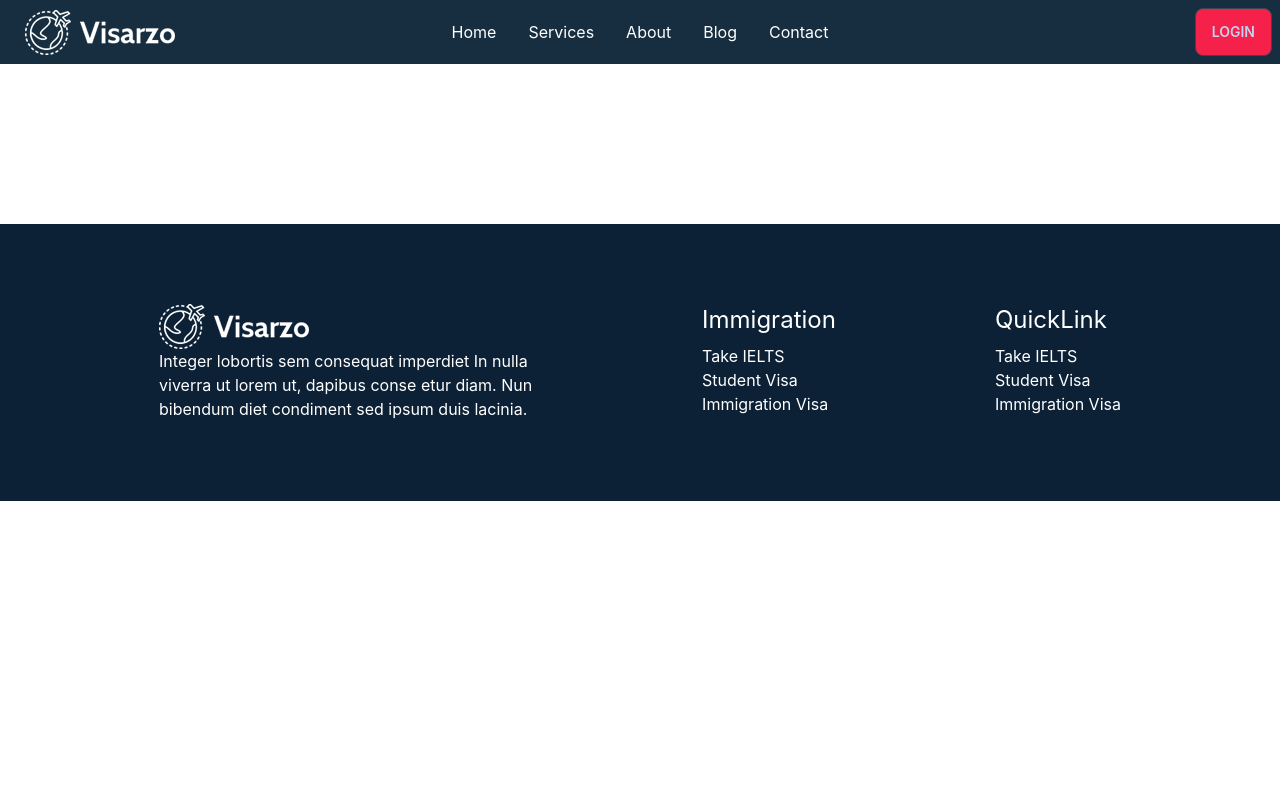
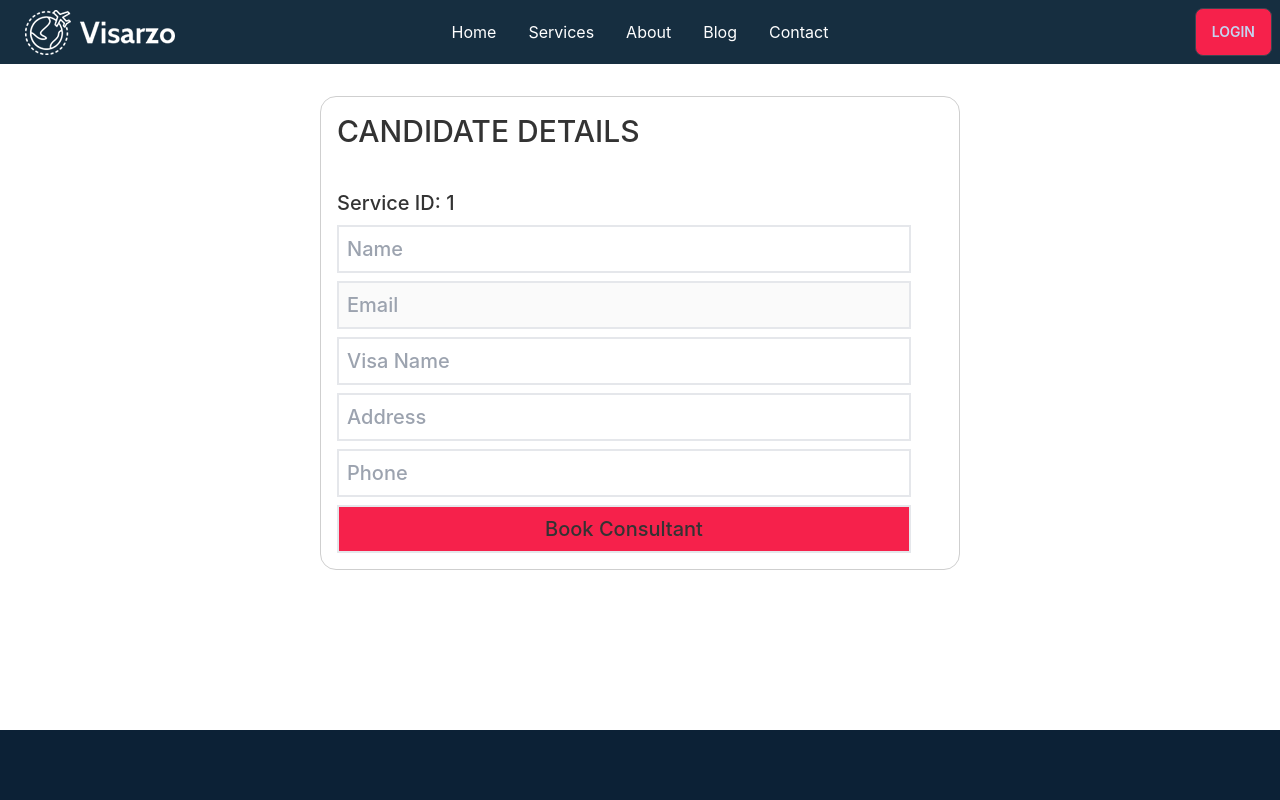
Before and after one commit to Anirbanjyoti/immigration-and-visa-consultant, a React (Create React App) app: page /checkout/1 in a window 1280 px wide. Shown: the top 800 px of the page. Built offline with nearby package versions, Linux system fonts and the light colour scheme; no server answers.

Commit message:
load data on checkout page

```diff
--- a/package.json
+++ b/package.json
@@ -6,6 +6,7 @@
     "@testing-library/jest-dom": "^5.16.5",
     "@testing-library/react": "^13.3.0",
     "@testing-library/user-event": "^13.5.0",
+    "axios": "^0.27.2",
     "daisyui": "^2.24.0",
     "firebase": "^9.9.2",
     "react": "^18.2.0",
--- a/src/App.js
+++ b/src/App.js
@@ -1,16 +1,16 @@
 // import logo from './logo.svg';
-import './App.css';
-import Navbar from './Page/Sheared/Navbar';
+import "./App.css";
+import Navbar from "./Page/Sheared/Navbar";
 import { Routes, Route } from "react-router-dom";
-import Home from './Page/Home';
-import About from './Page/About';
-import Footer from './Page/Sheared/Footer';
-import Services from './Page/Services';
-import Login from './Page/Login/Login';
-import SignUp from './Page/Login/SignUp';
-import RequireAuth from './Page/Login/RequireAuth';
-import { ToastContainer } from 'react-toastify';
-import Checkout from './Page/Sheared/Checkout';
+import Home from "./Page/Home";
+import About from "./Page/About";
+import Footer from "./Page/Sheared/Footer";
+import Services from "./Page/Services";
+import Login from "./Page/Login/Login";
+import SignUp from "./Page/Login/SignUp";
+// import RequireAuth from "./Page/Login/RequireAuth";
+import { ToastContainer } from "react-toastify";
+import Checkout from "./Page/Sheared/Checkout";
 
 function App() {
   return (
@@ -18,16 +18,23 @@ function App() {
       <Navbar></Navbar>
       <Routes>
         <Route path="/" element={<Home />} />
-        <Route path="service" element={
-        <RequireAuth>
+        <Route path="home" element={<Home />} />
+        <Route
+          path="service"
+          element={
+
               <Services />
-        </RequireAuth>
-        } />
-        <Route path="checkout" element={
-        <RequireAuth>
-        <Checkout />
-        </RequireAuth>
-        } />
+
+          }
+        />
+        <Route
+          path="checkout/:serviceId"
+          element={
+
+              <Checkout></Checkout>
+
+          }
+        ></Route>
         <Route path="about" element={<About />} />
         <Route path="login" element={<Login />} />
         <Route path="signup" element={<SignUp />} />
--- /dev/null
+++ b/src/Hooks/useServices.js
@@ -0,0 +1,13 @@
+import { useEffect, useState } from "react";
+
+const useServices = (serviceId) => {
+    const [service, setService]= useState({});
+    useEffect(()=>{
+        const url =`http://localhost:3000/checkout/${serviceId}`;
+        fetch(url)
+        .then(res=> res.json())
+        .then(data=> setService(data))
+      }, [serviceId])
+      return [service]
+}
+export default useServices;
--- a/src/Page/Countries.js
+++ b/src/Page/Countries.js
@@ -18,7 +18,7 @@ const Countries = () => {
         <div className="text-center text-white pt-40 pb-60 bg-auto bg-no-repeat bg-center">
           <h3>COUNTRIES WE OFFER SUPPORT</h3>
           <h1 className="text-5xl font-bold pb-10">Apply For Quick Visa</h1>
-          <div class="divider bg-secondary divide-dashed w-60 h-px mx-auto"></div>
+          <div className="divider bg-secondary divide-dashed w-60 h-px mx-auto"></div>
         </div>
 
         <div className="md:flex justify-evenly  md:mx-60 mt-[-200px]">
--- a/src/Page/Country.js
+++ b/src/Page/Country.js
@@ -7,9 +7,9 @@ const Country = ({ country }) => {
       <div className="m-5">
         <img src={country.img} alt="country" className="w-full" />
       </div>
-      <div class="flex justify-center">
-        <div class="mt-[-60px]">
-          <a href={Link} class="text-2xl text-white">
+      <div className="flex justify-center">
+        <div className="mt-[-60px]">
+          <a href={Link} className="text-2xl text-white">
             {country.CountryName}
           </a>
         </div>
--- a/src/Page/Service.js
+++ b/src/Page/Service.js
@@ -1,20 +1,25 @@
 import React from "react";
-import { Link } from "react-router-dom";
+import { useNavigate } from "react-router-dom";
 
 const Service = ({ service }) => {
-  const { title, short, img } = service;
+  const { _id, title, short, img } = service;
+
+  const navigate= useNavigate();
+  const handleCheckout=id=>{
+    navigate(`/checkout/${_id}`)
+  }
   return (
-    <div class="card bg-base-100 shadow-xl">
-      <figure class="px-10 pt-10">
-        <img src={img} alt="service" class="rounded-xl" />
+    <div className="card bg-base-100 shadow-xl">
+      <figure className="px-10 pt-10">
+        <img src={img} alt="service" className="rounded-xl" />
       </figure>
-      <div class="card-body items-center text-center">
-        <h2 class="card-title">{title}</h2>
+      <div className="card-body items-center text-center">
+        <h2 className="card-title">{title}</h2>
         <p>{short}</p>
-        <div class="card-actions">
-          <Link to='/checkout' class="btn bg-secondary border-2 border-white">
-            BooK
-          </Link>
+        <div className="card-actions">
+          <a onClick={()=>handleCheckout(_id)}  className="btn bg-secondary border-2 border-white">
+            BooK Consultation
+          </a>
         </div>
       </div>
     </div>
--- a/src/Page/Sheared/Carousel.js
+++ b/src/Page/Sheared/Carousel.js
@@ -44,7 +44,7 @@ const Carousel = () => {
           <h1 className="text-5xl text-white font-bold">
             Modern Immigration <br /> Firm With Savings{" "}
           </h1>
-          <button class="btn border-2 border-white btn-accent bg-secondary text-white mt-2">Discover Solution</button>
+          <button className="btn border-2 border-white btn-accent bg-secondary text-white mt-2">Discover Solution</button>
         </div>
       </div>
     </div>
--- a/src/Page/Sheared/Checkout.js
+++ b/src/Page/Sheared/Checkout.js
@@ -1,15 +1,112 @@
-import React from 'react';
-import { useAuthState } from 'react-firebase-hooks/auth';
-import auth from '../../firebase.init';
+import React, { useState, useEffect } from "react";
+import { useAuthState } from "react-firebase-hooks/auth";
+import { useParams } from "react-router-dom";
+import { toast } from "react-toastify";
+import "react-toastify/dist/ReactToastify.css";
+// import axios from "axios";
+import auth from "../../firebase.init";
 
 const Checkout = () => {
-    const [user] = useAuthState(auth);
+  const [user] = useAuthState(auth);
+  const [services, setServices] = useState({});
+  const { serviceId } = useParams();
+// const [shipping] = useShippingDetails(purchaseId);
 
-    return (
-        <div>
-            <h1>put your address</h1>
-        </div>
-    );
+  useEffect(() => {
+    const url = `http://localhost:5000/services/${serviceId}`;
+    fetch(url)
+      .then((res) => res.json())
+      .then((data) => setServices(data));
+  }, [serviceId]);
+//   console.log(service?.title);
+
+//   useEffect(() => {
+//     const url = `http://localhost:3000/checkout/${serviceId}`;
+//     fetch(url)
+//       .then((res) => res.json())
+//       .then((data) => setTools(data));
+//   }, [serviceId]);
+
+  const handlePlaceOrder = (e) => {
+    e.preventDefault();
+    // const order = {
+    //   email: user.email,
+    //   //   shipping: shipping.name,
+    //   serviceId: serviceId,
+    //   address: e.target.address.value,
+    //   phone: e.target.phone.value,
+    // };
+
+    // axios.post("http://localhost:5000/services", order).then((res) => {
+    //   const { data } = res;
+    //   if (data.insertedId) {
+    //     toast(" Your Consultation is Booked!");
+    //   }
+    //   e.target.reset();
+    // });
+    // Redirection page.
+  };
+
+  return (
+    <div className="add-consultant w-1/2 mx-auto collapse-title text-xl font-medium font-bold border border-base-300 rounded-box mt-8">
+      <div className="mb-10 text-3xl uppercase">Candidate Details</div>
+      <h1>Service ID: {serviceId}</h1>
+      <form onSubmit={handlePlaceOrder} className="mt-2 grid">
+        <input
+          className="mb-2 border-2 p-2 "
+          type="text"
+          name="name"
+          id=""
+          value={user?.displayName}
+          placeholder="Name"
+          required
+          readOnly
+        />
+        <input
+          className="mb-2 border-2 p-2"
+          type="email"
+          name=""
+          id=""
+          value={user?.email}
+          placeholder="Email"
+          required
+          disabled
+        />
+        <input
+          className="mb-2 border-2 p-2"
+          type="text"
+          name=""
+          id=""
+          value={services?.title}
+          placeholder="Visa Name"
+          required
+          readOnly
+        />
+        <input
+          className="mb-2 border-2 p-2"
+          type="text"
+          name="address"
+          id=""
+          placeholder="Address"
+          required
+        />
+
+        <input
+          className="mb-2 border-2 p-2"
+          type="text"
+          name="phone"
+          id=""
+          placeholder="Phone"
+          required
+        />
+        <input
+          type="submit"
+          value="Book Consultant"
+          className="border-2 p-2 bg-secondary cursor-pointer"
+        />
+      </form>
+    </div>
+  );
 };
 
 export default Checkout;
--- a/src/Page/Sheared/Navbar.js
+++ b/src/Page/Sheared/Navbar.js
@@ -7,9 +7,8 @@ import auth from "../../firebase.init";
 
 const Navbar = () => {
   const [user] = useAuthState(auth);
-  console.log(user);
-
-  const logout = () => {
+  // console.log(user);
+    const logout = () => {
     signOut(auth);
     localStorage.removeItem('accessToken');
   };
```
Also changed, not shown: public/services.json (+1 -6 lines), 1 other file (tests, documents, lock files or other folders). Lines whose indentation alone changed are shown as unchanged.
